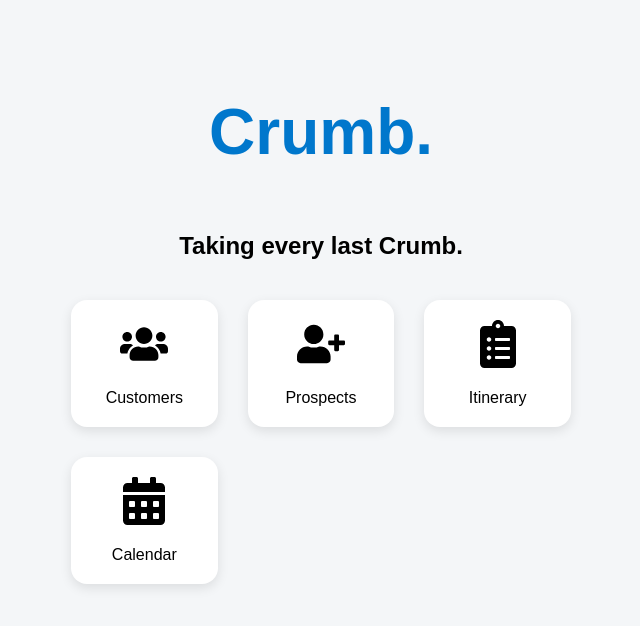
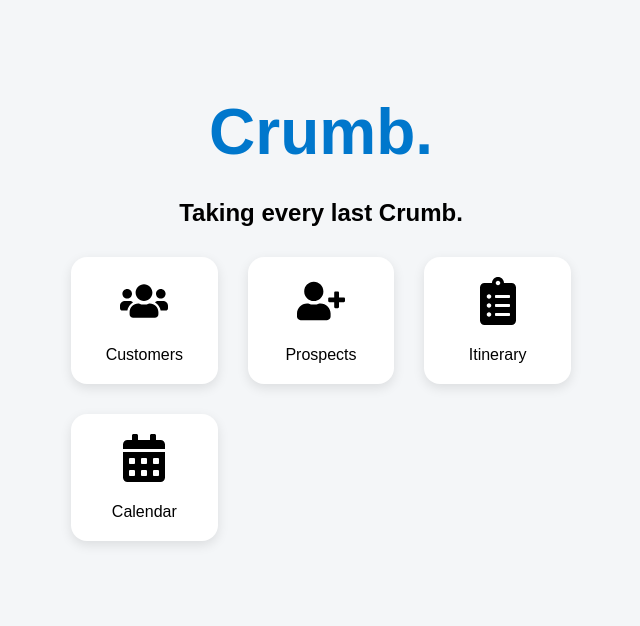
Before and after one commit to JMaraglia/crumb-v3, a React (Vite) app: page / in a window 1280 px wide. Shown: the top 626 px of the page, without its empty margins (319-959 px from the left). Built offline with nearby package versions, Linux system fonts and the light colour scheme.

Commit message:
CHANGE MARGIN BETWEEN TAGLINE AND NAME

```diff
--- a/src/HomePage.jsx
+++ b/src/HomePage.jsx
@@ -26,8 +26,8 @@ function HomePage({ onNavigate }) {
 
   return (
     <div className="home-container">
-      <h1 className="crumb-logo" style={{ textAlign: 'center', fontSize: '4rem' }}>Crumb.</h1>
-      <h2 style={{ textAlign: 'center', marginBottom: '40px' }}>
+      <h1 className="crumb-logo" style={{ textAlign: 'center', fontSize: '4rem', marginBottom: '10px' }}>Crumb.</h1>
+      <h2 style={{ textAlign: 'center', marginBottom: '30px' }}>
         Taking every last Crumb.
       </h2>
       <div className="tile-grid">
```
